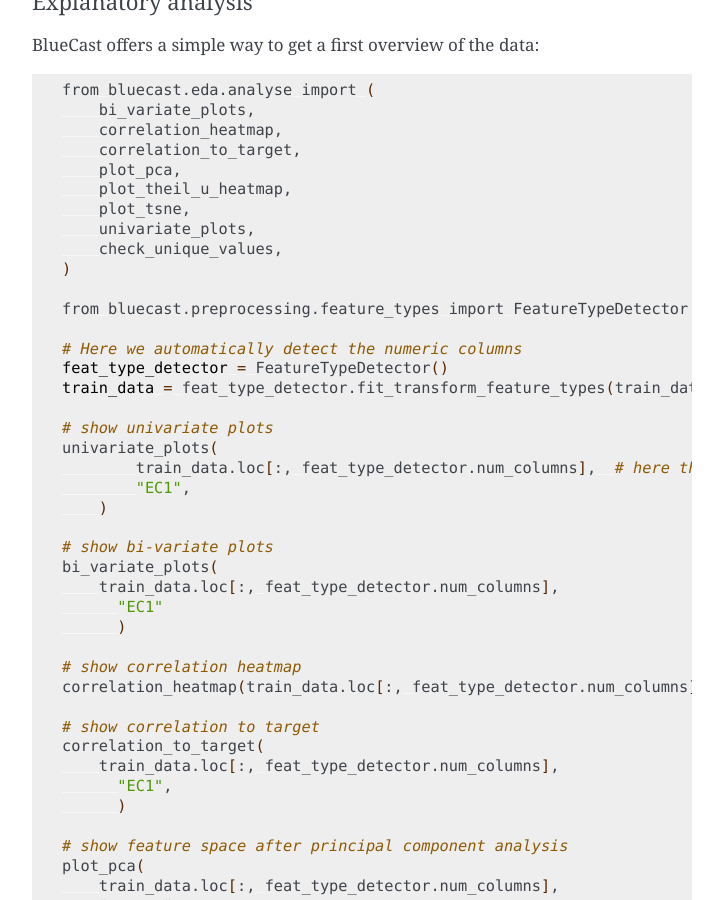
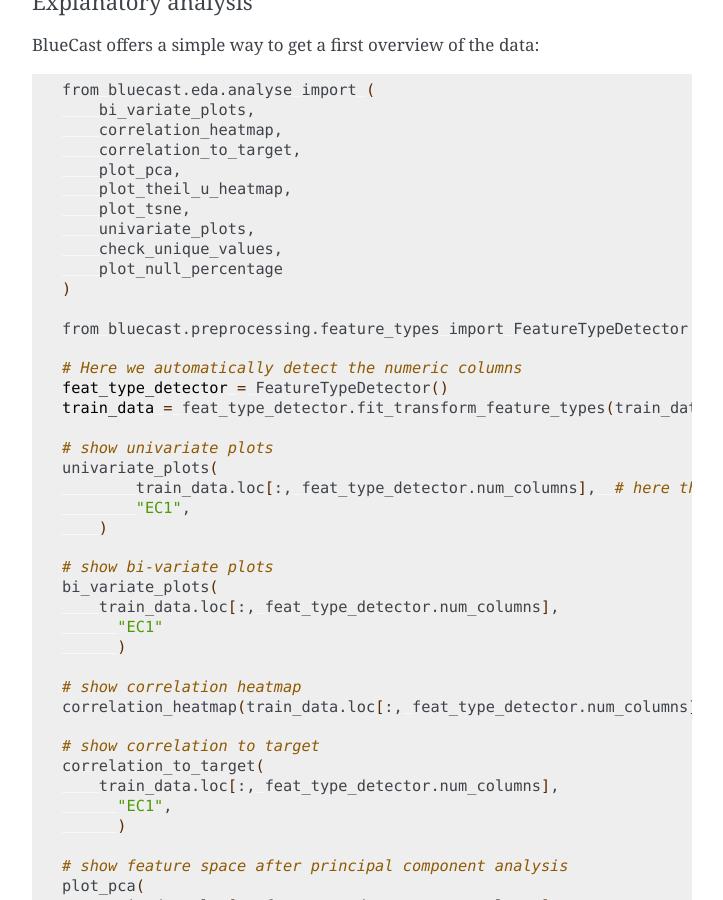
Before and after one commit to ThomasMeissnerDS/BlueCast, a Sphinx documentation site: the page built from docs/source/index.md, in a window 1280 px wide and 900 px high, scrolled down 2197 px. Shown: the whole window, without its empty margins (388-1111 px from the left). Built offline with Sphinx 7.4.7, drawn with Linux system fonts in a browser that asks for light colours.

```diff
--- a/docs/source/index.md
+++ b/docs/source/index.md
@@ -120,6 +120,7 @@ from bluecast.eda.analyse import (
     plot_tsne,
     univariate_plots,
     check_unique_values,
+    plot_null_percentage
 )
 
 from bluecast.preprocessing.feature_types import FeatureTypeDetector
```
Also changed, not shown: README.md (+1 -0 lines).
